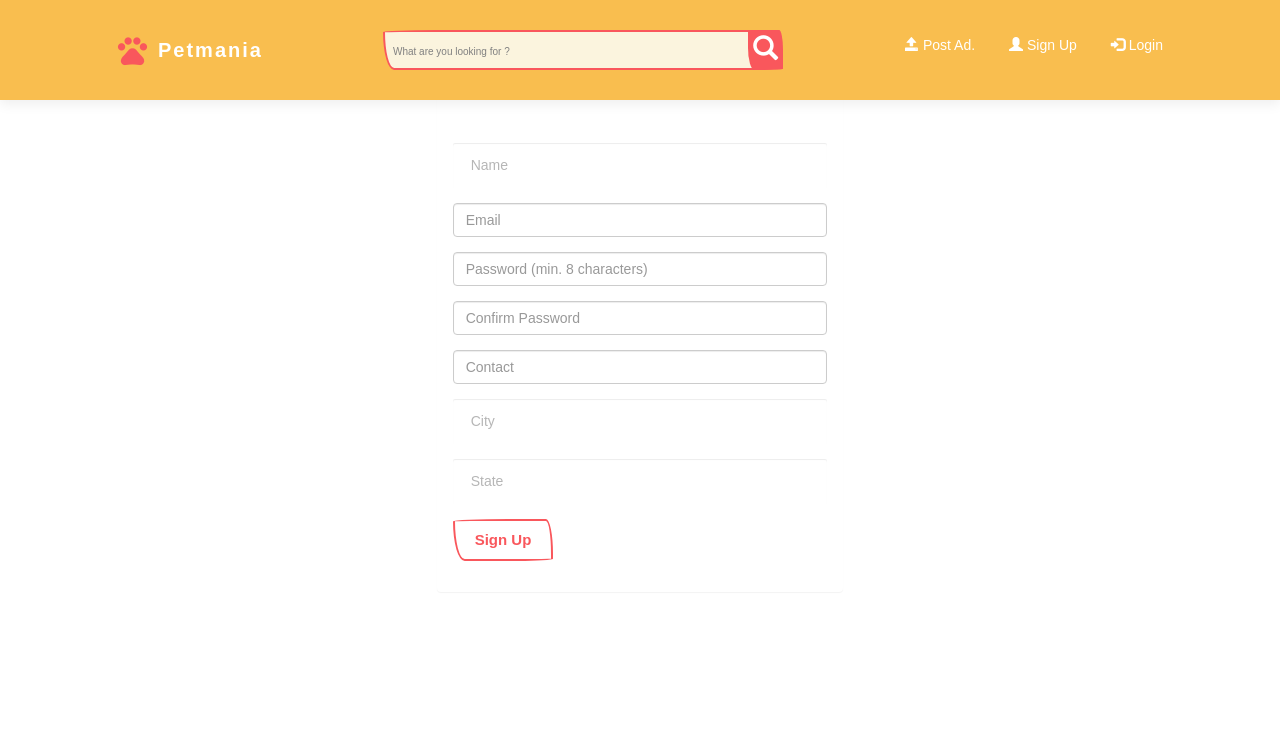
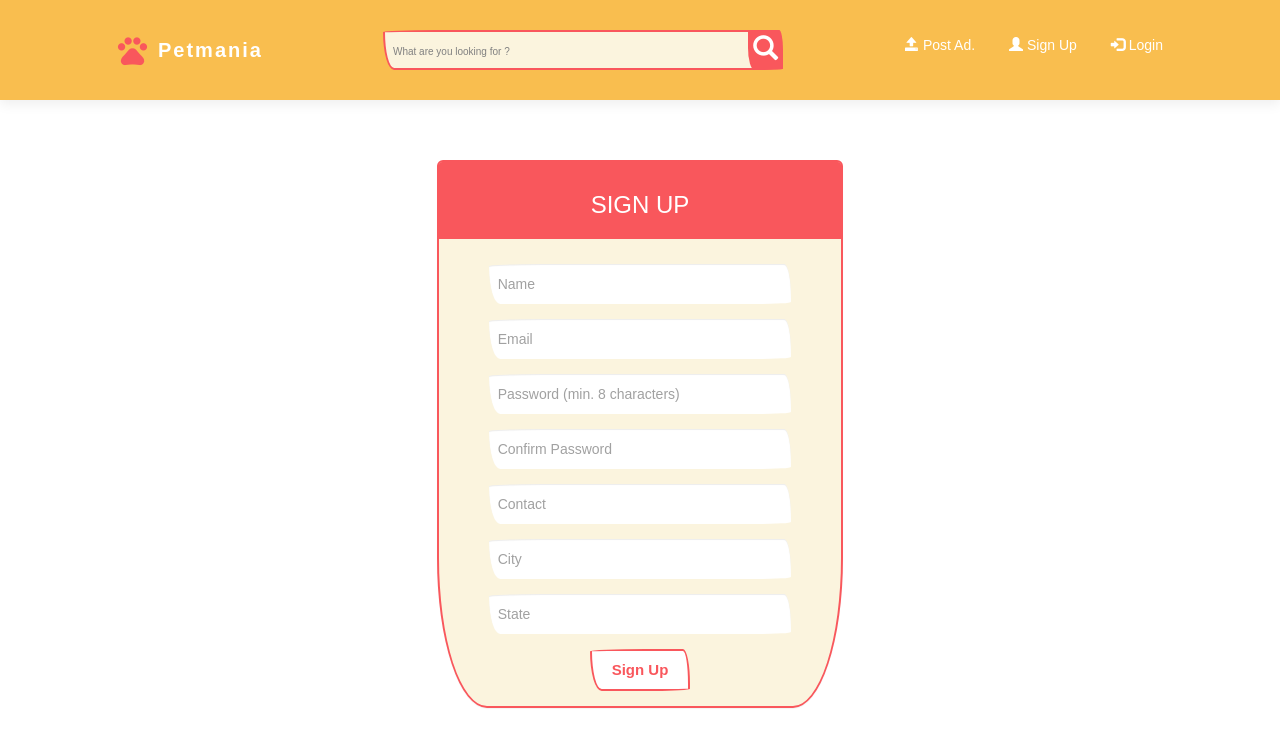
Before and after one commit to niteesh1215/pet_adoption, a PHP site: page /signup.php in a window 1280 px wide. Shown: the top 747 px of the page. Run offline with PHP 8.4, Linux system fonts and the light colour scheme; some libraries are stand-ins or nearby versions.

Commit message:
Add files via upload

```diff
--- a/css/style.css
+++ b/css/style.css
@@ -1,3 +1,4 @@
+/* header start  */
 *{margin:0;padding: 0;box-sizing: border-box;font-family: Cambria, Cochin, Georgia, Times, 'Times New Roman', serif;scroll-behavior: smooth;}
 #header{position: fixed;top: 0;width: 100%;padding: 0 100px;height:100px;display:flex;align-items: center;justify-content: space-between;background-color:#F9BE4F;z-index: 5; box-shadow: 0px 4px 12px rgba(0, 0, 0, 0.07);}
 .logo{color:white;text-decoration: none;letter-spacing: 2px;font-weight: bold;  display: flex;align-items: center;justify-content: center;padding: 0px 15px;height: 50px;}
@@ -30,7 +31,88 @@
     .toggle:after{content: '';position:absolute;bottom:4px;width:100%;height: 2px;background: #fff;z-index: 5;transition: 0.5s;}
 }
 
+/* header end */
 
+/* login start */
+.login
+{
+     margin-top: 120px;
+}
+.login .panel
+{
+
+    border: 2px solid #F9575C;
+    border-radius: 6px 6px 50px 50px/6px 6px 150px 150px;
+    background: #FBF4DE;
+}
+
+.login .panel .panel-heading
+{
+    background: #F9575C;
+}
+
+ .login .panel .panel-heading h3
+{
+    color:white; text-align: center;
+}
+.login .panel-body
+{
+    margin-bottom: 0;
+    padding: 15px 50px;
+}
+.login .panel-body p
+{
+
+    color:#F9575C;
+
+}
+.login .form-group input[type=email],.login .form-group input[type=password],.login .form-group input[type=text],.login .form-group input[type=tel]
+{
+    border: none;
+    border-radius: 355px 45px 225px 75px/15px 225px 15px 255px;
+    height: 40px;
+    padding-left: 9px;
+}
+.login input::placeholder
+{
+    color: #a1a1a1;
+    opacity: 1;
+}
+.login .center
+{
+    width: 100%;
+    display: flex;
+    align-items: center;
+    justify-content: center;
+    margin-bottom: 0;
+}
+.login .panel-footer
+{
+    margin-top: 10;
+    margin: 0 50px;
+    text-align: center;
+    background: transparent;
+    border: none;
+    margin: 0;
+    color:#F9575C;
+}
+
+.login .panel-footer a
+{
+    color: orangered;
+    font-weight: bold;
+    animation: register 1s infinite;
+    transition: ease-in-out;
+
+
+}
+@keyframes register
+{
+    0%{color: orangered;}
+    50%{ color:grey;}
+    100%(color: orangered;)
+}
+/* login end */
 
 #bannerImage{
     padding-top:75px;
@@ -287,7 +369,7 @@ html {
             }
 
 
-            .form-group .dummy_dropdown ,.form-group input[type=text],.form-group textarea
+            .details_category .form-group .dummy_dropdown ,.details_category .form-group input[type=text],.details_category .form-group textarea
             {
                         height: 45px;
 			background-color: #fff;
@@ -301,13 +383,13 @@ html {
 
             }
 
-            .form-group textarea
+            .details_category .form-group textarea
             {
                 padding-top: 10px;
                 line-height:20px;
                 resize: none;
             }
-            .form-group input[type=text]::placeholder,.form-group textarea::placeholder
+            .details_category .form-group input[type=text]::placeholder,.details_category .form-group textarea::placeholder
             {
                 color:#b6b6b6;
 
```
